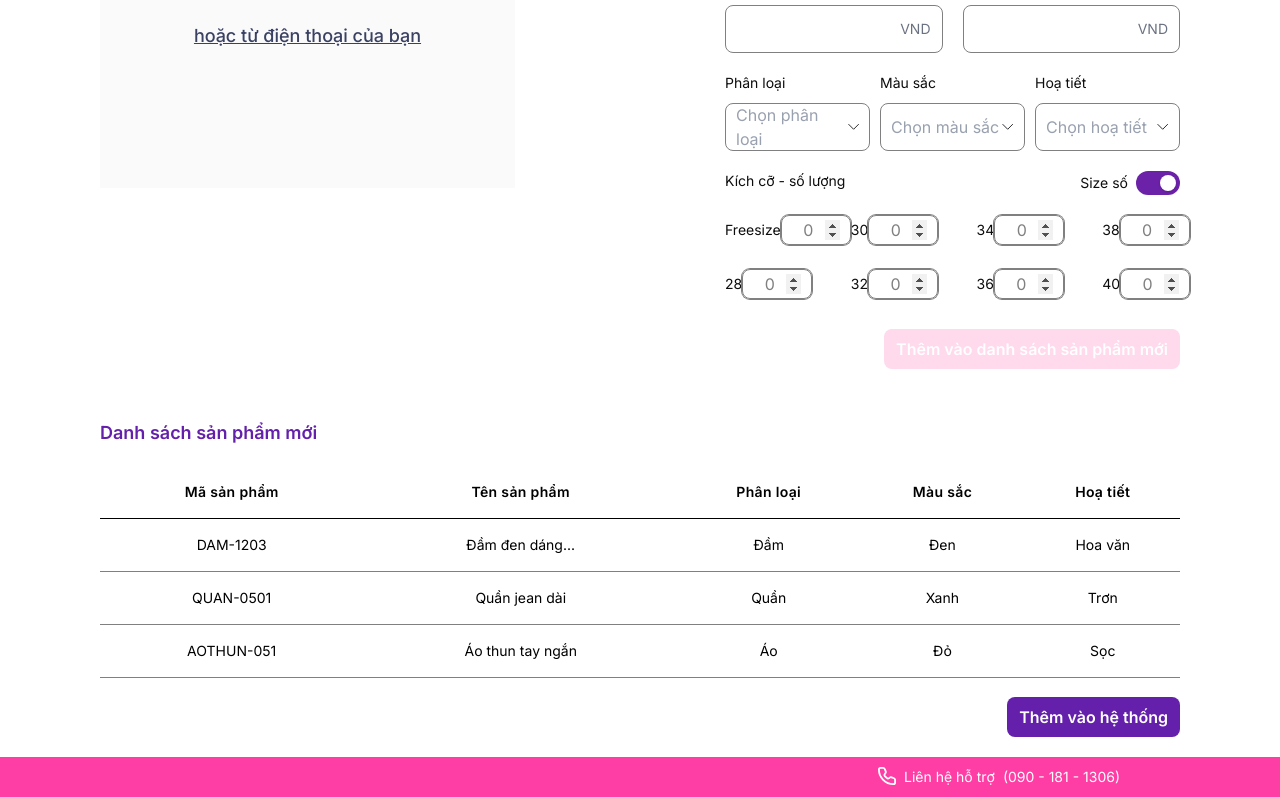
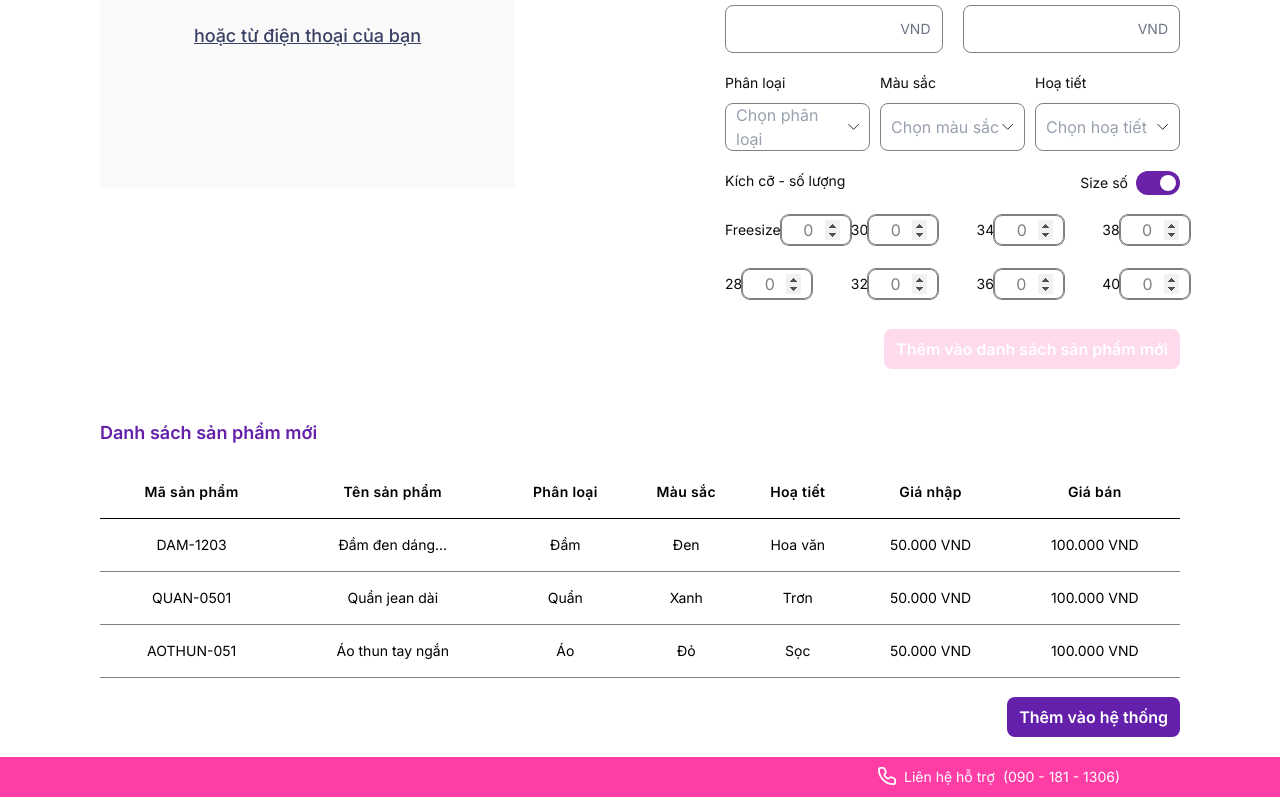
Before and after one commit to HCMUT-CSE-ProjectCapstone-coMash/capstone-web-frontend, a Next.js app: page /import in a window 1280 px wide. Shown: the part 527-1324 px from the top of the page. Built offline with nearby package versions, Linux system fonts and the light colour scheme; a web font is replaced by a local one.

Commit message:
update Table

```diff
--- a/app/import/page.tsx
+++ b/app/import/page.tsx
@@ -42,10 +42,7 @@ export default function ImportPage () {
 
     const formatCurrency = (value: string) => {
         if (!value) return "";
-        // Bước 1: Xóa tất cả ký tự không phải số
         const numberString = value.replace(/\D/g, "");
-
-        // Bước 2: Dùng Regex thêm dấu chấm phân cách hàng nghìn
         return numberString.replace(/\B(?=(\d{3})+(?!\d))/g, ".");
     };
 
@@ -89,6 +86,8 @@ export default function ImportPage () {
       category: "Đầm",
       color: "Đen",
       pattern: "Hoa văn",
+      prizeIn: "50.000 VND",
+      prizeOut: "100.000 VND"
     },
     {
       id: "QUAN-0501",
@@ -96,6 +95,8 @@ export default function ImportPage () {
       category: "Quần",
       color: "Xanh",
       pattern: "Trơn",
+      prizeIn: "50.000 VND",
+      prizeOut: "100.000 VND"
     },
     {
       id: "AOTHUN-051",
@@ -103,6 +104,8 @@ export default function ImportPage () {
       category: "Áo",
       color: "Đỏ",
       pattern: "Sọc",
+      prizeIn: "50.000 VND",
+      prizeOut: "100.000 VND"
     },
   ];
 
--- a/components/ProductTable.tsx
+++ b/components/ProductTable.tsx
@@ -7,6 +7,8 @@ export interface Product {
   category: string;
   color: string;
   pattern: string;
+  prizeIn: string;
+  prizeOut: string
 }
 
 // 2. Định nghĩa Props cho Component (nhận vào danh sách sản phẩm)
@@ -21,7 +23,9 @@ const ProductTable = ({ data = [] }: ProductTableProps) => {
     "Tên sản phẩm",
     "Phân loại",
     "Màu sắc",
-    "Hoạ tiết"
+    "Hoạ tiết",
+    "Giá nhập",
+    "Giá bán"
   ];
 
   // Class chung cho các ô để dễ quản lý style
@@ -51,6 +55,8 @@ const ProductTable = ({ data = [] }: ProductTableProps) => {
                 <td className={cellClass}>{product.category}</td>
                 <td className={cellClass}>{product.color}</td>
                 <td className={cellClass}>{product.pattern}</td>
+                <td className={cellClass}>{product.prizeIn}</td>
+                <td className={cellClass}>{product.prizeOut}</td>
               </tr>
             ))
           ) : (
```
